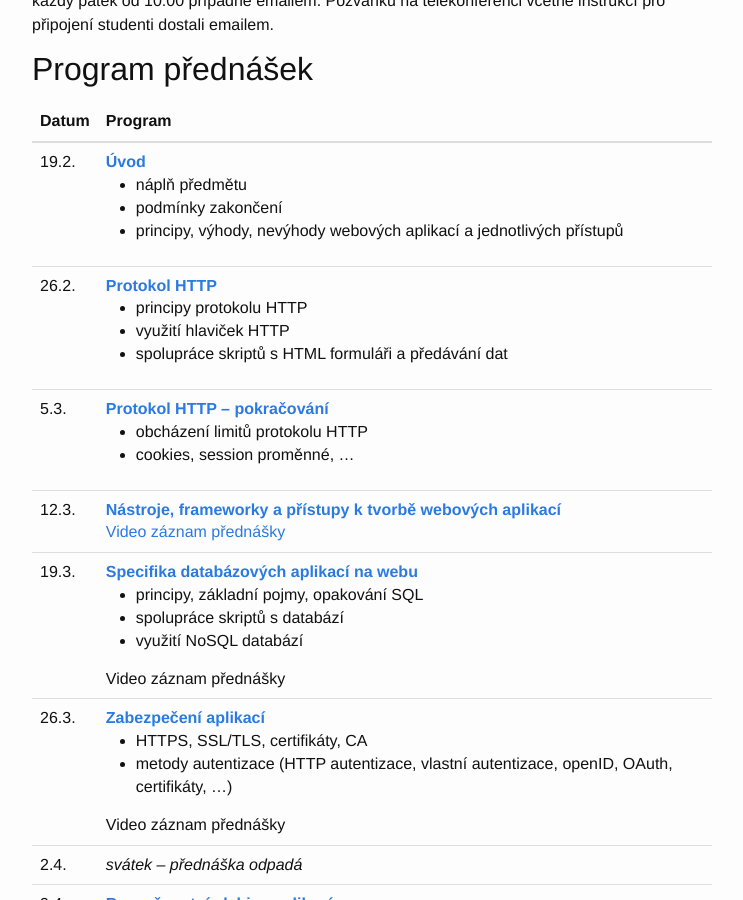
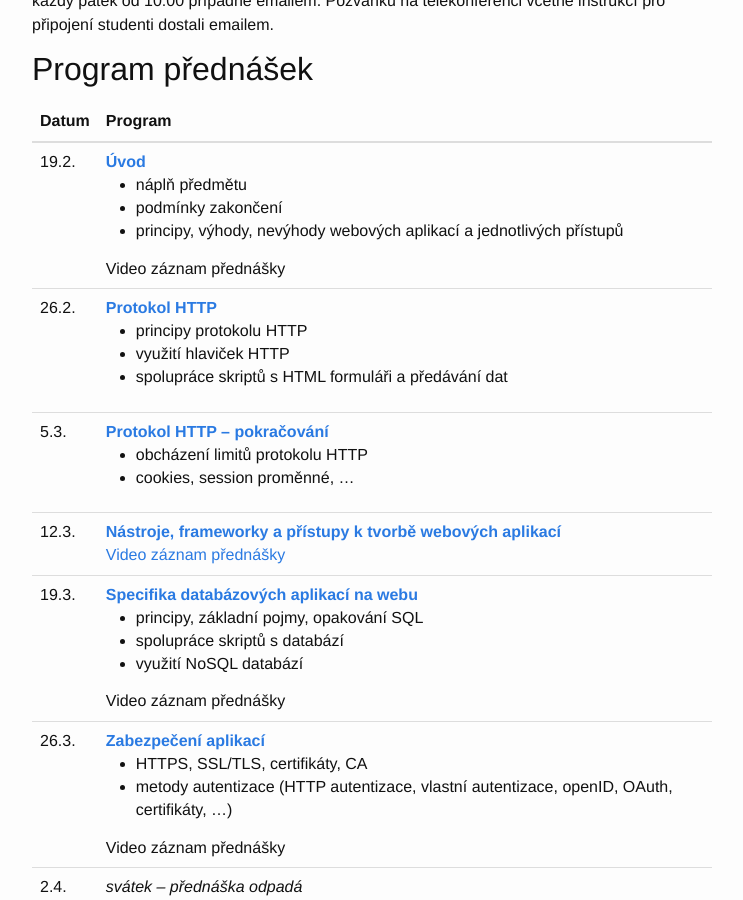
Before and after one commit to 4iz278/4iz278.github.io, a Jekyll site: the page built from prednasky/index.html, in a window 1280 px wide and 900 px high, scrolled down 322 px. Shown: the whole window, without its empty margins (268-1011 px from the left). Built offline with Jekyll 4.4.1, drawn with Linux system fonts in a browser that asks for light colours; nearby versions of some CDN libraries.

Commit message:
Added video for introductory lecture

```diff
--- a/prednasky/index.html
+++ b/prednasky/index.html
@@ -38,6 +38,10 @@
           <li>podmínky zakončení </li>
           <li>principy, výhody, nevýhody webových aplikací a jednotlivých přístupů </li>
         </ul>
+        <details>
+          <summary>Video záznam přednášky</summary>
+          <iframe width="560" height="315" src="https://www.youtube.com/embed/kpJq0TYFs9Q" frameborder="0" allow="accelerometer; autoplay; encrypted-media; gyroscope; picture-in-picture" allowfullscreen></iframe>
+        </details>
       </td>
     </tr>
     <tr>
```
